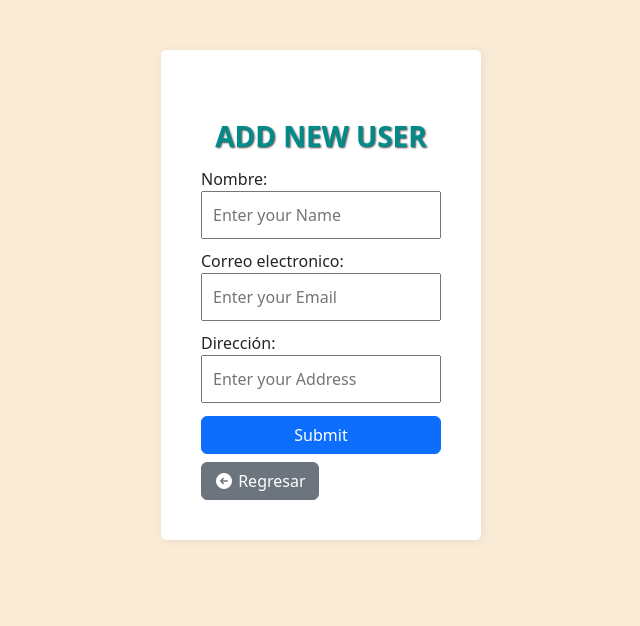
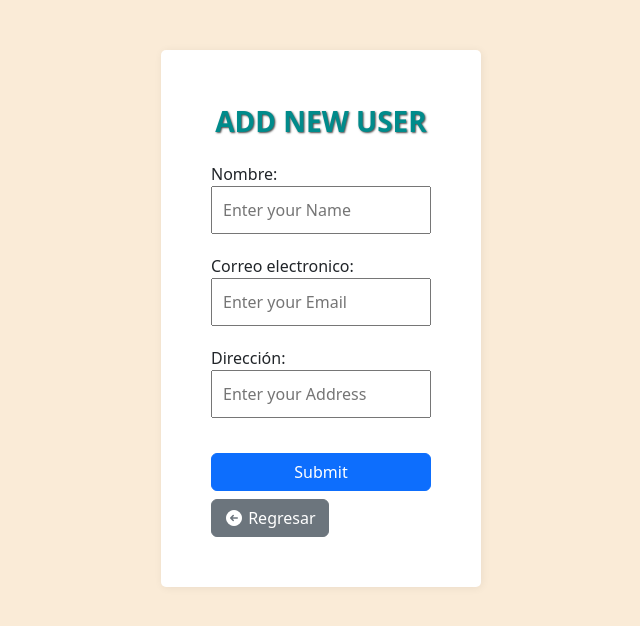
Before and after one commit to alps2005/SE2FP, a React (Create React App) app in the folder client/: page /addNewUser in a window 1280 px wide. Shown: the top 626 px of the page, without its empty margins (319-959 px from the left). Built offline with nearby package versions, Linux system fonts and the light colour scheme.

Commit message:
new style for the adduser form

```diff
--- a/client/src/addUser/adduser.css
+++ b/client/src/addUser/adduser.css
@@ -2,7 +2,7 @@
     background-color: white;
     width: 25%;
     margin: 50px auto;
-    padding: 40px;
+    padding: 50px;
     border-radius: 5px;
     box-shadow: 1px 1px 8px rgba(0, 0, 0, 0.065);
   }
@@ -13,7 +13,7 @@
   }
 
   .addUserForm .inputGroup label {
-    margin-top: 5px;
+    margin-top: 15px;
   }
 
   .addUserForm .inputGroup input {
@@ -21,10 +21,10 @@
     padding: 10px;
   }
   .addUserForm .inputGroup button {
-    margin-top: 8px;
+    margin-top: 30px;
   }
   .addUser h3 {
-    margin-top: 30px;
+    margin-top: 5px;
     text-align: center;
     font-weight: bold;
     color: darkcyan;
```
